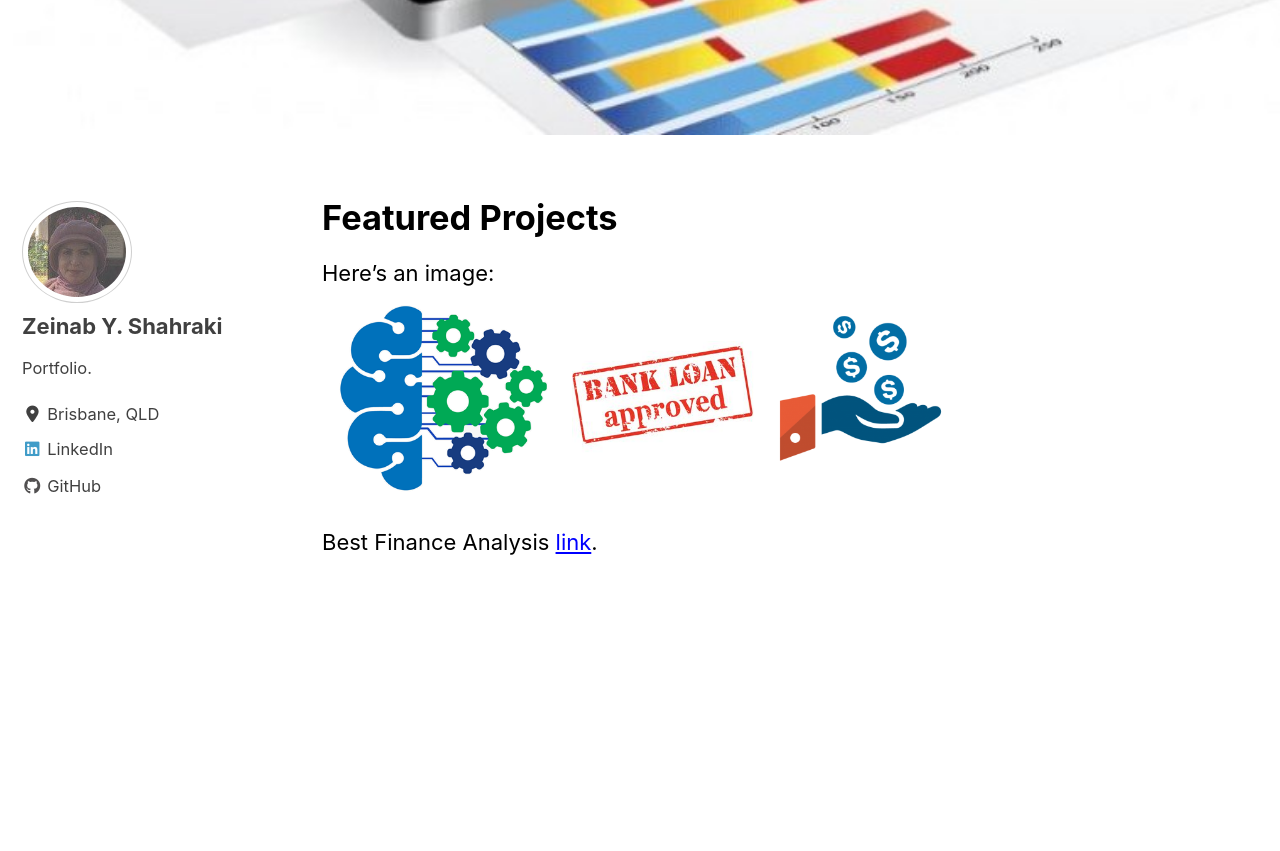
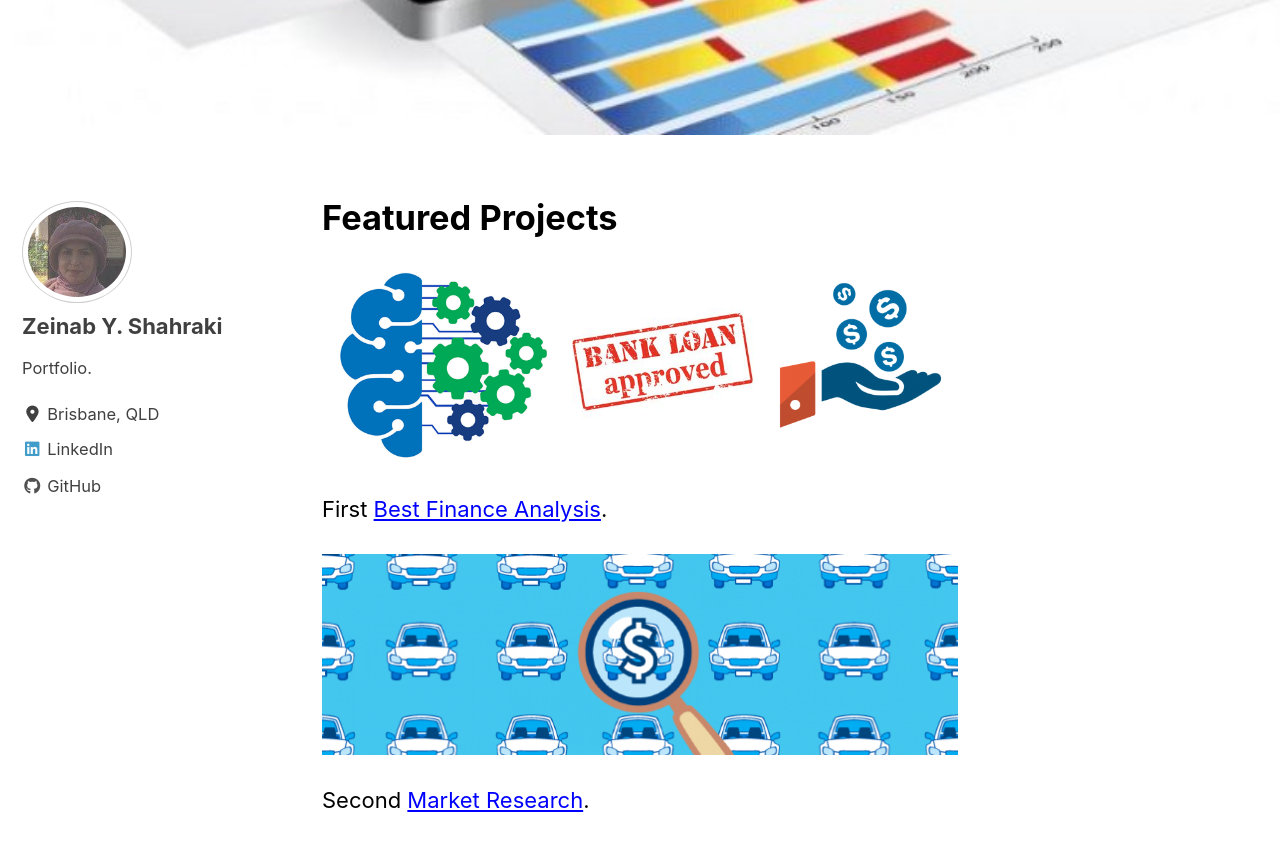
Before and after one commit to z1shahraki/z1shahraki.github.io, a Jekyll site: the page built from _pages/machinelearning.md, in a window 1280 px wide and 900 px high, scrolled down 615 px. Shown: the top 851 px of the window. Built offline with Jekyll 4.4.1, drawn with Linux system fonts in a browser that asks for light colours; cached includes are drawn as plain includes; nearby versions of some CDN libraries.

Commit message:
new gith

```diff
--- a/_pages/machinelearning.md
+++ b/_pages/machinelearning.md
@@ -7,7 +7,10 @@ header:
   image: "/images/car_price2.jpg"
 ---
 
-Here's an image:
 <img src="{{ site.url }}{{ site.baseurl }}/images/loan_apr1.jpg" alt="Best Finance Decision">
 
-Best Finance Analysis [link](https://github.com/z1shahraki/Best-Finance-Analysis).
+First [Best Finance Analysis](https://github.com/z1shahraki/Best-Finance-Analysis).
+
+<img src="{{ site.url }}{{ site.baseurl }}/images/car_price.jpg" alt="Best Finance Decision">
+
+Second [Market Research](https://github.com/z1shahraki/Market-Research).
```
Also changed, not shown: _posts/Best-Finance-Analysis.md (+0 -1 lines).
